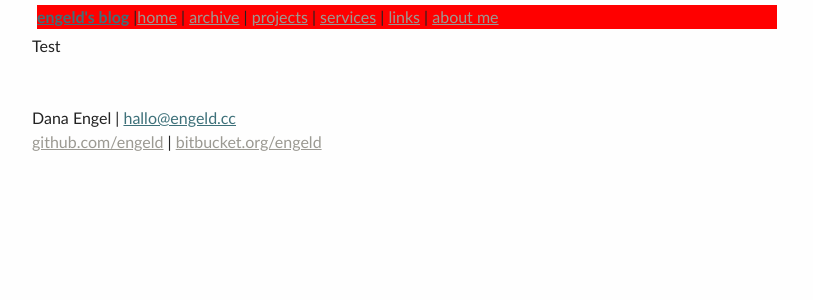
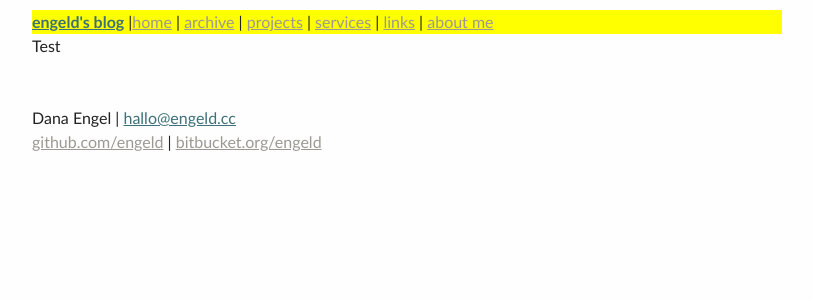
Before and after one commit to engeld/engeld.github.com, a Jekyll site: the page built from index.html, in a window 1280 px wide. Shown: the top 300 px of the page, without its empty margins (233-1046 px from the left). Built offline with Jekyll 4.4.1, drawn with Linux system fonts in a browser that asks for light colours.

Commit message:
fix header margin

```diff
--- a/css/main.css
+++ b/css/main.css
@@ -8,8 +8,8 @@
 
 /* Header */
 .header {
-  margin: 5px;
-  background-color: red;
+  margin-top: 10px;
+  background-color: yellow;
 }
 
 
```
